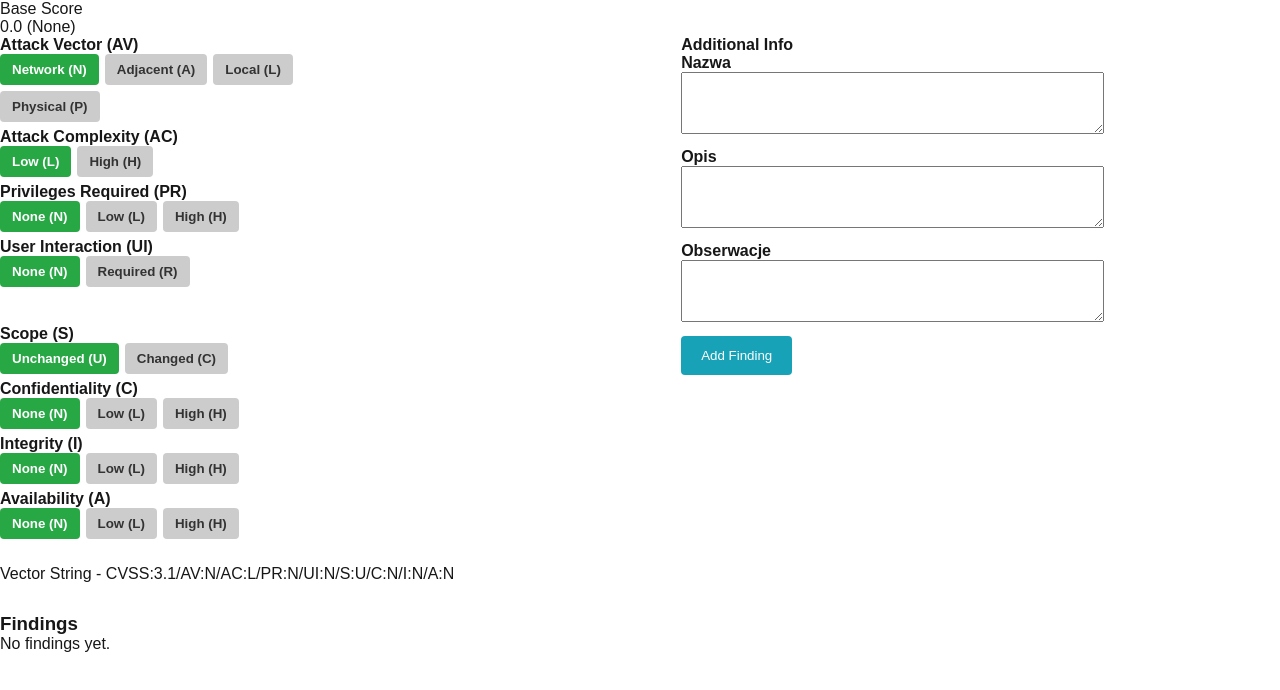
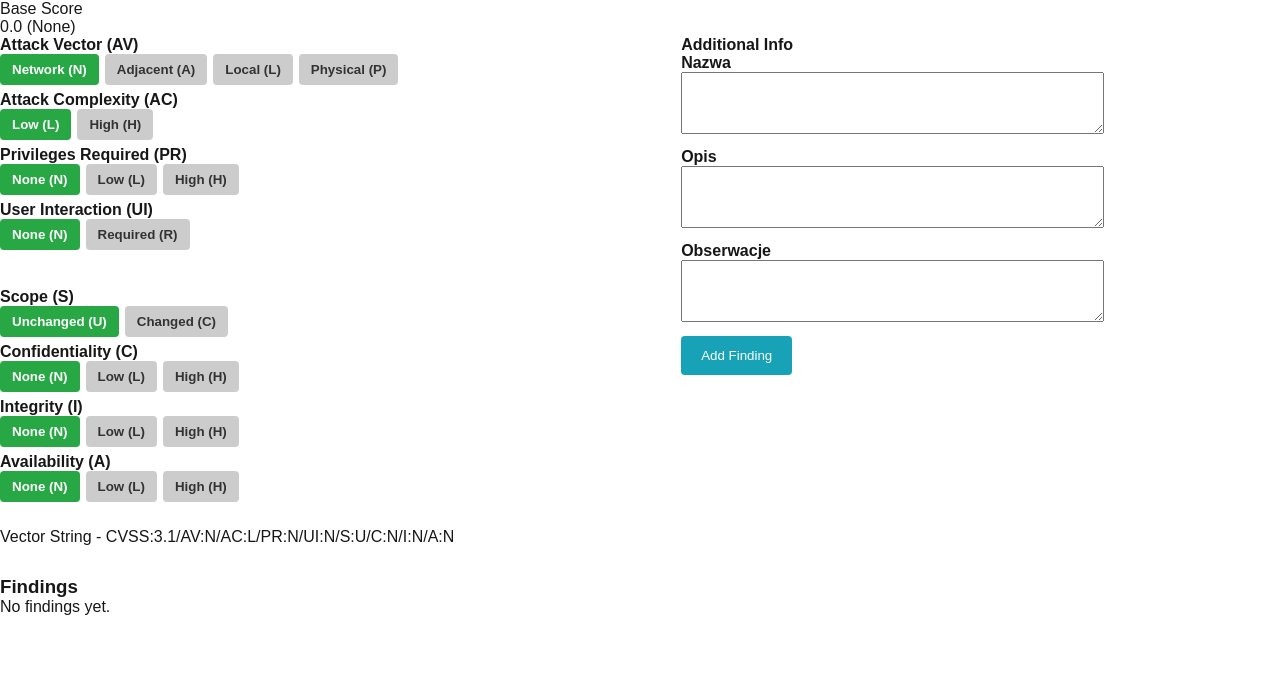
Before and after one commit to baysec-eu/cvss, a Next.js app: page / in a window 1280 px wide. Shown: the top 690 px of the page. Built offline with nearby package versions, Linux system fonts and the light colour scheme.

Commit message:
Initial commit

```diff
--- a/src/app/page.module.css
+++ b/src/app/page.module.css
@@ -47,13 +47,7 @@
 }
 
 .metricsColumn {
-  width: 50%;
-}
-
-@media (max-width: 600px) {
-  .metricsColumn {
-    width: 100%;
-  }
+  width: 100%;
 }
 
 .btn {
```
